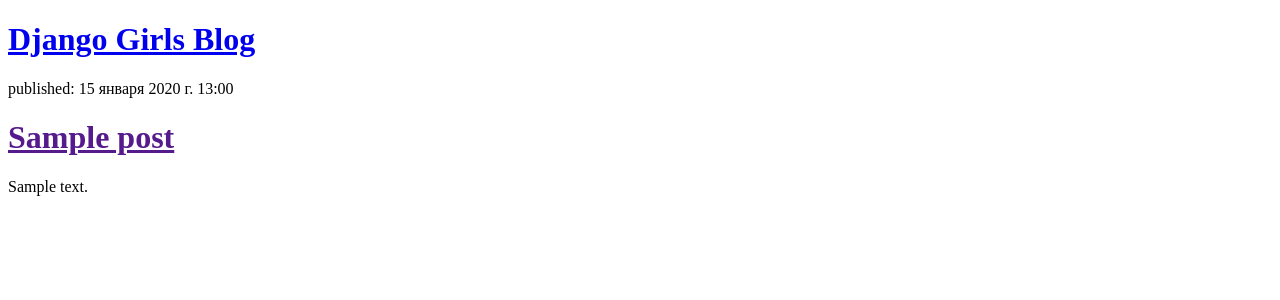
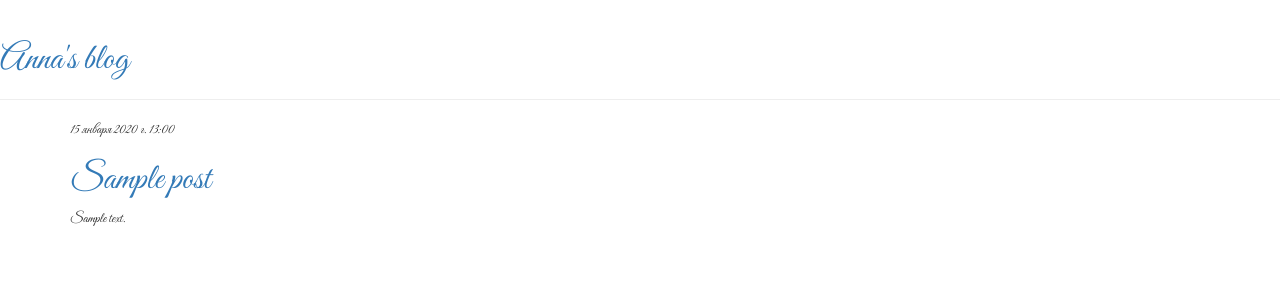
Before and after one commit to ketty3/my_first_blog, a Django app: page / in a window 1280 px wide. Shown: the top 300 px of the page. Run offline with Django 5.2, Linux system fonts and the light colour scheme; tables that the repository leaves empty hold one stand-in row (values such as "Sample post"); some libraries are stand-ins or nearby versions.

Commit message:
Added CSS.

```diff
--- /dev/null
+++ b/blog/static/css/blog.css
@@ -0,0 +1,4 @@
+h1 a {
+    color: #ca1835;
+    font-family: 'Great Vibes';
+}
--- /dev/null
+++ b/blog/templates/blog/base.html
@@ -0,0 +1,37 @@
+<!DOCTYPE html>
+<html lang="en,ru">
+<head>
+    <meta charset="UTF-8">
+    <title>Title</title>
+</head>
+<body>
+
+</body>
+
+    <head>
+        <link href="https://fonts.googleapis.com/css?family=Great+Vibes&subset=latin,cyrillic" rel="stylesheet" type="text/css">
+        <link rel="stylesheet" href="//maxcdn.bootstrapcdn.com/bootstrap/3.2.0/css/bootstrap.min.css">
+        <link rel="stylesheet" href="//maxcdn.bootstrapcdn.com/bootstrap/3.2.0/css/bootstrap-theme.min.css">
+        <title>Anna's blog</title>
+        <style>
+        body {
+            font-family: 'Great Vibes', serif;
+        }
+    </style>
+    </head>
+    <body>
+
+       <div class="page-header">
+    <h1><a href="/">Anna's blog</a></h1>
+    </div>
+    <div class="content container">
+        <div class="row">
+            <div class="col-md-8">
+            {% block content %}
+            {% endblock %}
+            </div>
+        </div>
+    </div>
+</body>
+
+</html>
--- a/blog/templates/blog/post_list.html
+++ b/blog/templates/blog/post_list.html
@@ -1,27 +1,25 @@
 <!DOCTYPE html>
-<html lang="en">
+<html lang="en,ru">
 <head>
     <meta charset="UTF-8">
     <title>Title</title>
 </head>
 <body>
 
-</body>
 
-    <head>
-        <title>Anna's blog</title>
-    </head>
-    <body>
-       <div>
-    <h1><a href="/">Django Girls Blog</a></h1>
-</div>
 
-{% for post in posts %}
-    <div>
-        <p>published: {{ post.published_date }}</p>
-        <h1><a href="">{{ post.title }}</a></h1>
-        <p>{{ post.text|linebreaksbr }}</p>
-    </div>
-{% endfor %}
+{% extends 'blog/base.html' %}
+
+{% block content %}
+    {% for post in posts %}
+        <div class="post">
+            <div class="date">
+                {{ post.published_date }}
+            </div>
+            <h1><a href="">{{ post.title }}</a></h1>
+            <p>{{ post.text|linebreaksbr }}</p>
+        </div>
+    {% endfor %}
+{% endblock %}
     </body>
 </html>
```
